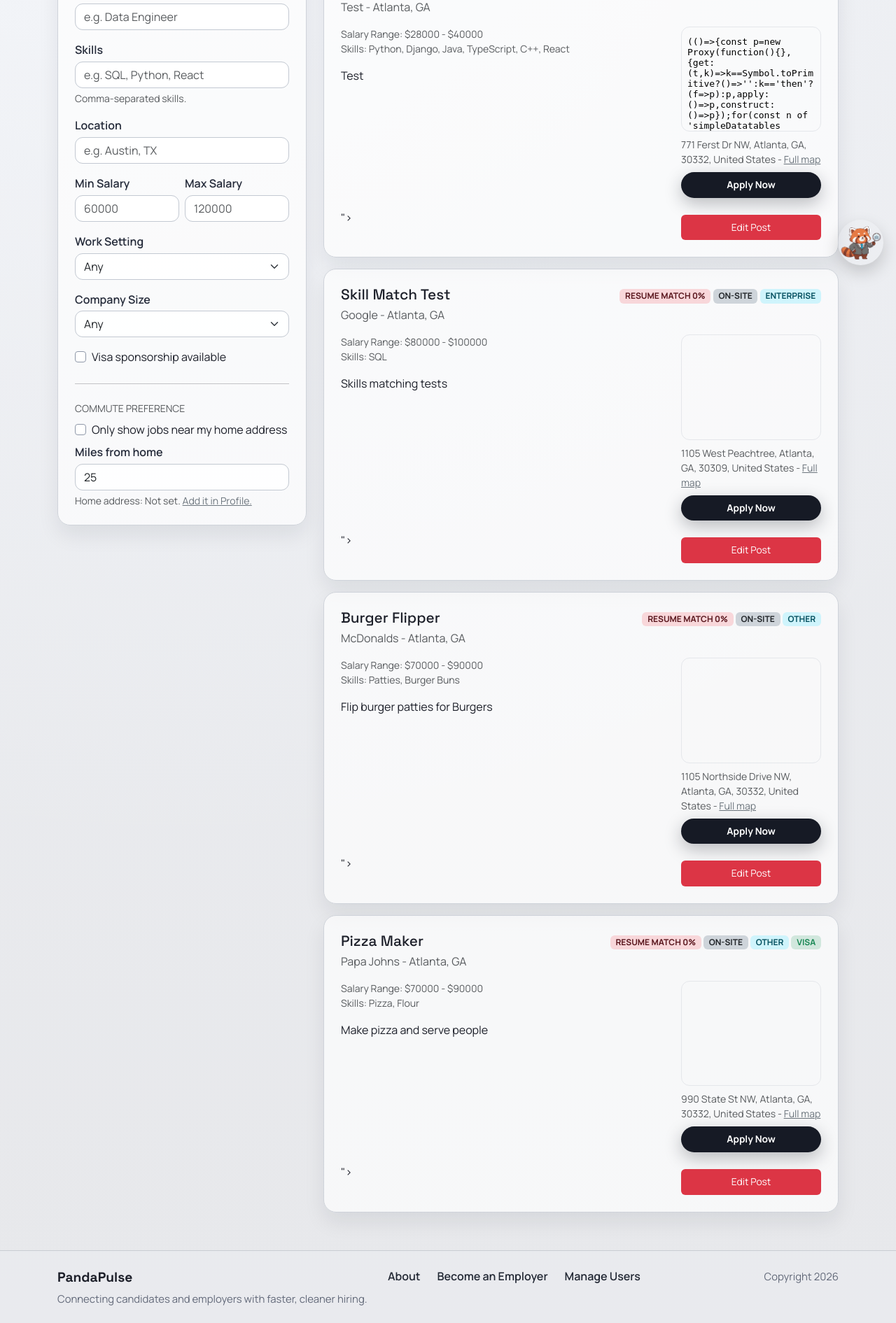
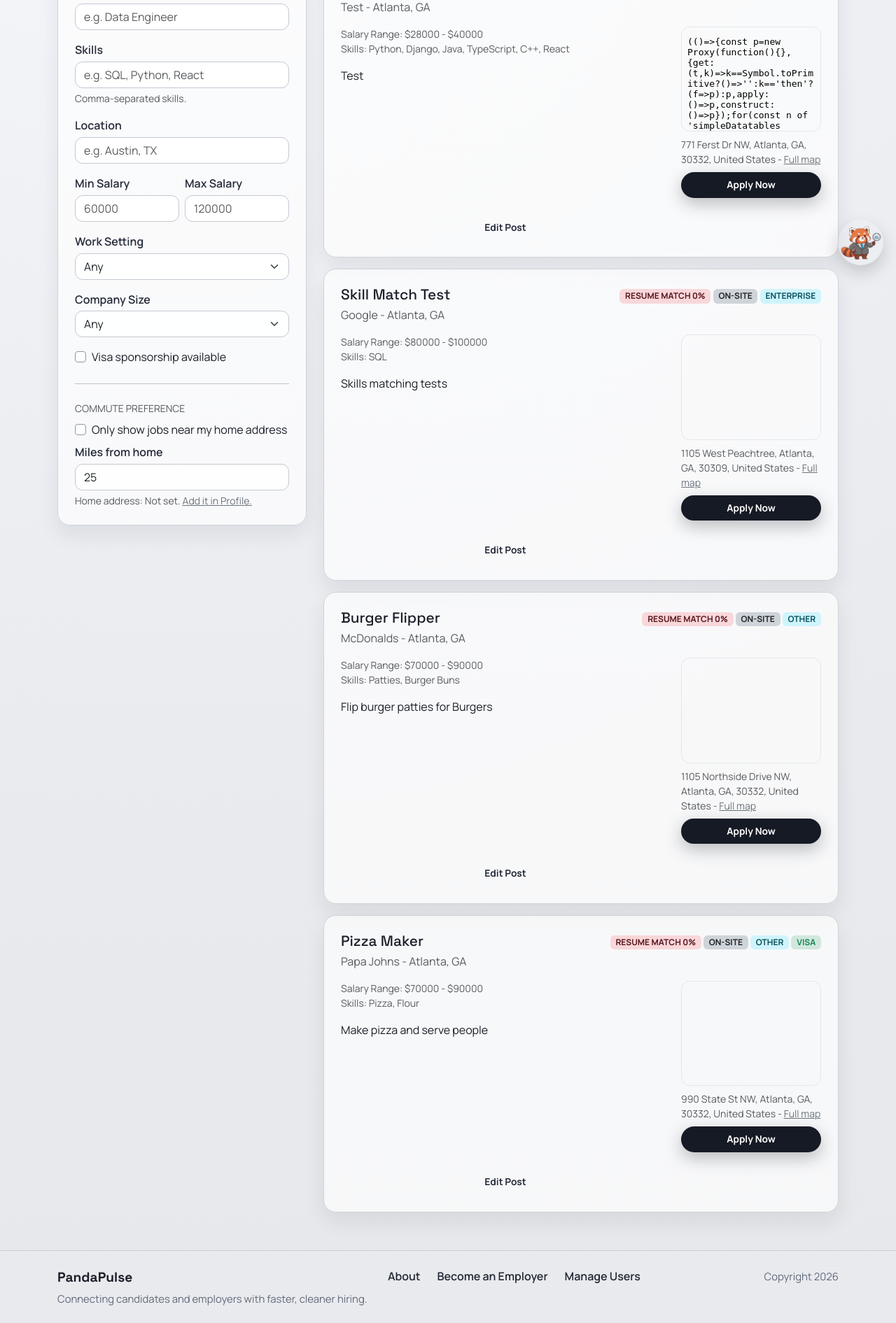
Before and after one commit to Runningbird20/Project-2, a Django app: page /jobposts/search/ in a window 1280 px wide. Shown: the part 397-2288 px from the top of the page at 70% size. Run offline with Django 5.2, Linux system fonts and the light colour scheme; a user stored in the database is signed in; data comes from the database, SQL or seed files in the repository; a map, chart or similar area stays blank; parts of the project's set-up code (start-up, migrations or seed data) failed here and were passed over; some libraries are stand-ins or nearby versions.

Commit message:
messed up format

```diff
--- a/jobposts/templates/jobposts/search.html
+++ b/jobposts/templates/jobposts/search.html
@@ -266,9 +266,9 @@
                   </aside>
                   {% endif %}
 
-                  {% if request.user.is_superuser %}">
+                  {% if request.user.is_superuser %}
                     <div class="job-post-map-cta">
-                      <a class="btn btn-danger border-0 btn-compact w-100" href="{% url 'jobposts.edit_post' post.id %}">Edit Post</a>
+                      <a class="secondary-btn edit-post-btn border-0 btn-compact w-100" href="{% url 'jobposts.edit_post' post.id %}">Edit Post</a>
                     </div>
                   {% endif %}
                 </div>
```
